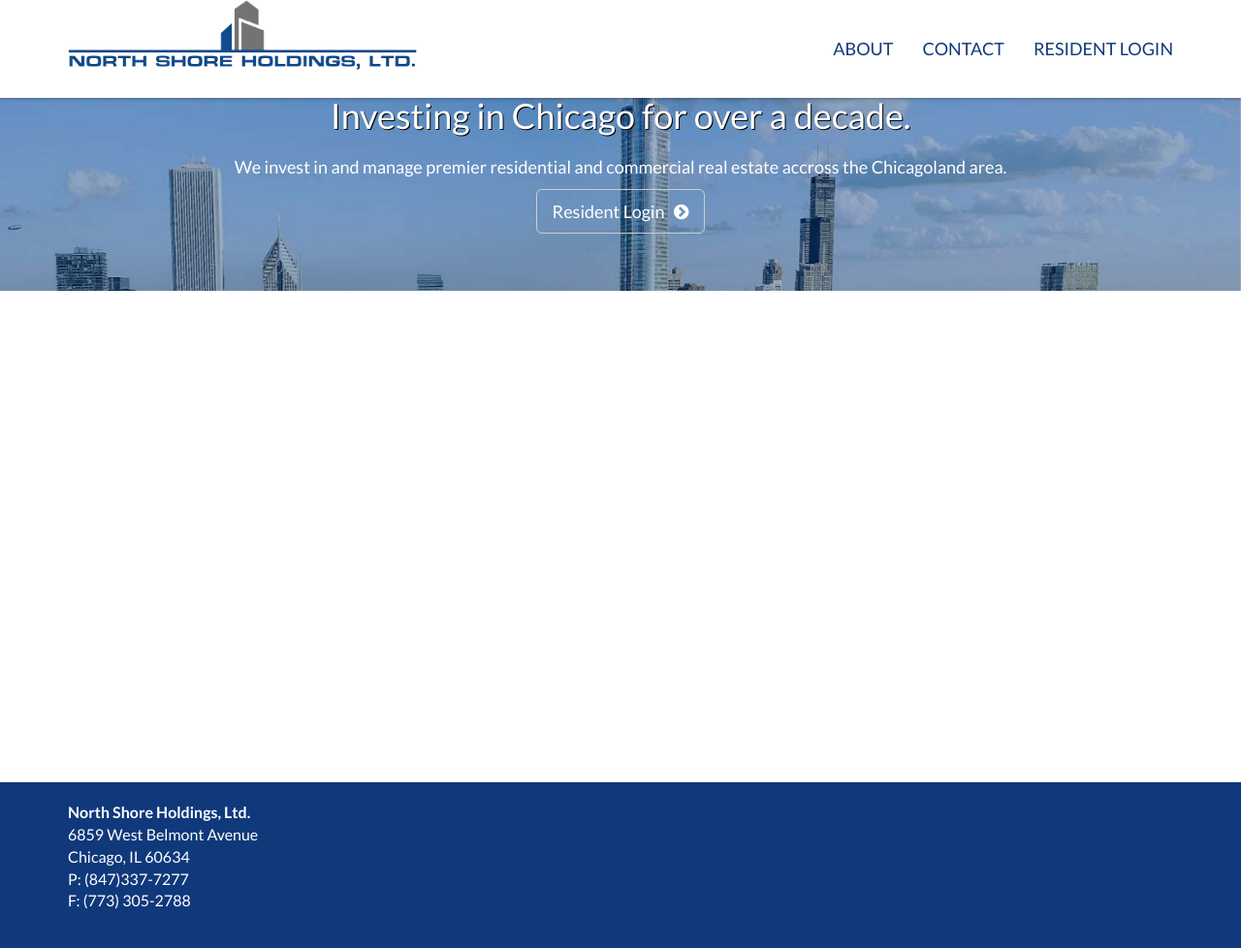
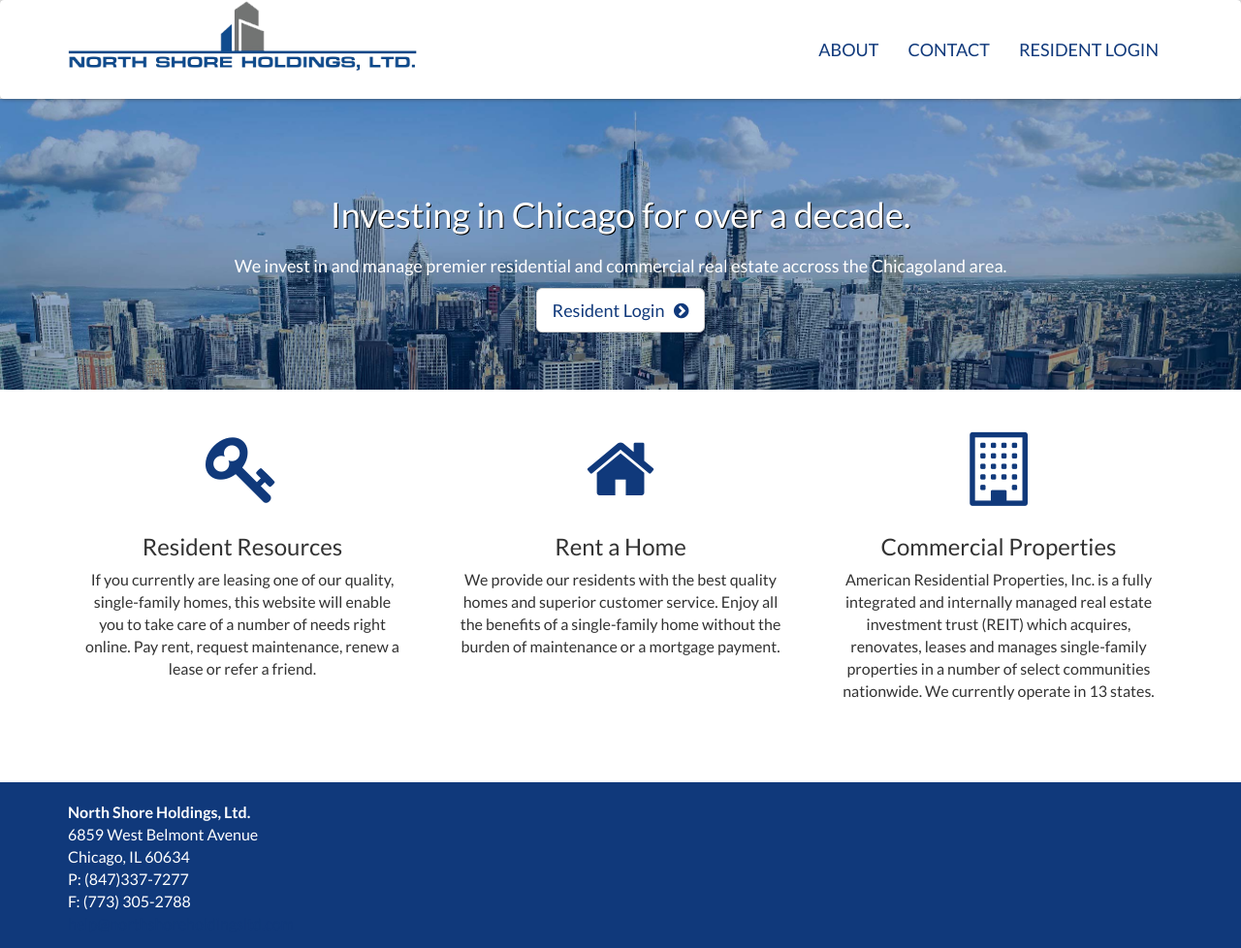
Before and after one commit to scottweisman/northshoreholdings, a Jekyll site: the page built from index.html, in a window 1280 px wide and 987 px high. Shown: the top 978 px of the window at 97% size. Built offline with Jekyll 4.4.1, drawn with Linux system fonts in a browser that asks for light colours; nearby versions of some CDN libraries; Markdown is read by kramdown in place of the engine named in the settings.

Commit message:
updated styles

```diff
--- a/_includes/head.html
+++ b/_includes/head.html
@@ -10,10 +10,7 @@
     <link rel="stylesheet" href="//netdna.bootstrapcdn.com/bootstrap/3.1.1/css/bootstrap.min.css">
     <link href="//netdna.bootstrapcdn.com/font-awesome/4.0.3/css/font-awesome.css" rel="stylesheet">
     <link href="//cdnjs.cloudflare.com/ajax/libs/animate.css/3.0.0/animate.min.css" rel="stylesheet">
-  <link rel="stylesheet" type="text/css" href="/stylesheets/style.css">
-    {% if page.stylesheet %}
-      <link rel="stylesheet" type="text/css" href="/stylesheets/{{ page.stylesheet }}.css">
-    {% endif %}
+    <link rel="stylesheet" type="text/css" href="/stylesheets/style.css">
     <link href='http://fonts.googleapis.com/css?family=Lato:300,400,700' rel='stylesheet' type='text/css'>
     <script src="//ajax.googleapis.com/ajax/libs/jquery/1.11.0/jquery.min.js"></script>
     <script src="//netdna.bootstrapcdn.com/bootstrap/3.1.1/js/bootstrap.min.js"></script>
--- a/_includes/navigation.html
+++ b/_includes/navigation.html
@@ -1,4 +1,4 @@
-<nav class="navbar navbar-fixed-top" role="navigation">
+<nav class="navbar" role="navigation">
   <div class="container">
     <!-- Brand and toggle get grouped for better mobile display -->
     <div class="navbar-header">
--- a/_stylesheets/components/_navigation.scss
+++ b/_stylesheets/components/_navigation.scss
@@ -5,6 +5,7 @@
 	background: #fff;
   -webkit-box-shadow: 0 0 4px rgba(50,50,50,.75);
   box-shadow: 0 0 4px rgba(50,50,50,.75);
+  margin-bottom: 40px;
 
   li {
   	font-size: 18px;
--- a/index.html
+++ b/index.html
@@ -13,3 +13,39 @@
 	  </div>
 	</div>
 </div>
+
+<div class="container thumbnails">
+
+	<div class="row">
+	  <div class="col-sm-6 col-md-4">
+	    <div class="thumbnail">
+	    	<i class="fa fa-key"></i>
+	      <div class="caption">
+	        <h3>Resident Resources</h3>
+	        <p>If you currently are leasing one of our quality, single-family homes, this website will enable you to take care of a number of needs right online. Pay rent, request maintenance, renew a lease or refer a friend.</p>
+	      </div>
+	    </div>
+	  </div>
+
+	  <div class="col-sm-6 col-md-4">
+	    <div class="thumbnail">
+	    	<i class="fa fa-home"></i>
+	      <div class="caption">
+	        <h3>Rent a Home</h3>
+	        <p>We provide our residents with the best quality homes and superior customer service. Enjoy all the benefits of a single-family home without the burden of maintenance or a mortgage payment.</p>
+	      </div>
+	    </div>
+	  </div>
+
+	  <div class="col-sm-6 col-md-4">
+	    <div class="thumbnail">
+	    	<i class="fa fa-building-o"></i>
+	      <div class="caption">
+	        <h3>Commercial Properties</h3>
+	        <p>American Residential Properties, Inc. is a fully integrated and internally managed real estate investment trust (REIT) which acquires, renovates, leases and manages single-family properties in a number of select communities nationwide. We currently operate in 13 states.</p>
+	      </div>
+	    </div>
+	  </div>
+	</div>
+
+</div>
--- a/stylesheets/style.css
+++ b/stylesheets/style.css
@@ -36,8 +36,8 @@
     color: #fff;
     font-size: 18px; }
   .banner .btn-default {
-    background: transparent;
-    color: #fff; }
+    background: #fff;
+    color: #10397b; }
     .banner .btn-default:hover {
       -webkit-transition: all 0.4s ease-in-out;
       -moz-transition: all 0.4s ease-in-out;
@@ -55,7 +55,8 @@
 .navbar {
   background: #fff;
   -webkit-box-shadow: 0 0 4px rgba(50, 50, 50, 0.75);
-  box-shadow: 0 0 4px rgba(50, 50, 50, 0.75); }
+  box-shadow: 0 0 4px rgba(50, 50, 50, 0.75);
+  margin-bottom: 40px; }
   .navbar li {
     font-size: 18px;
     text-transform: uppercase; }
@@ -83,3 +84,14 @@
   background-color: #10397b;
   color: #fff;
   padding: 20px 0; }
+
+.home .navbar {
+  margin-bottom: 0; }
+.home .thumbnails {
+  margin: 40px auto; }
+.home .thumbnail {
+  border: none;
+  text-align: center; }
+  .home .thumbnail .fa {
+    color: #10397b;
+    font-size: 76px; }
```
Also changed, not shown: _stylesheets/pages/_home.scss (added, +20 -0 lines), _stylesheets/style.scss (+8 -3 lines).
